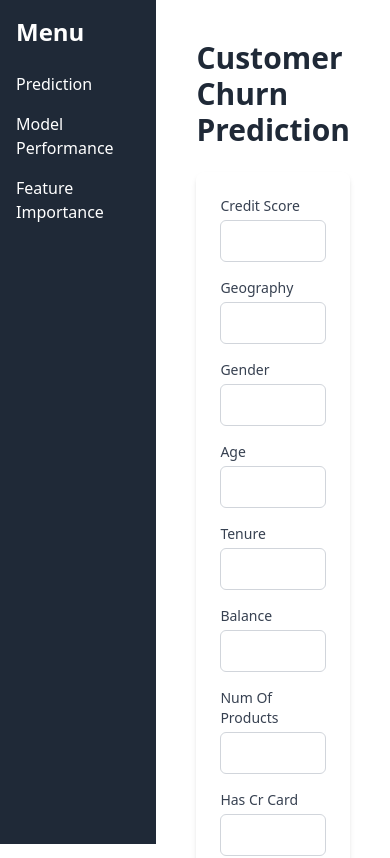
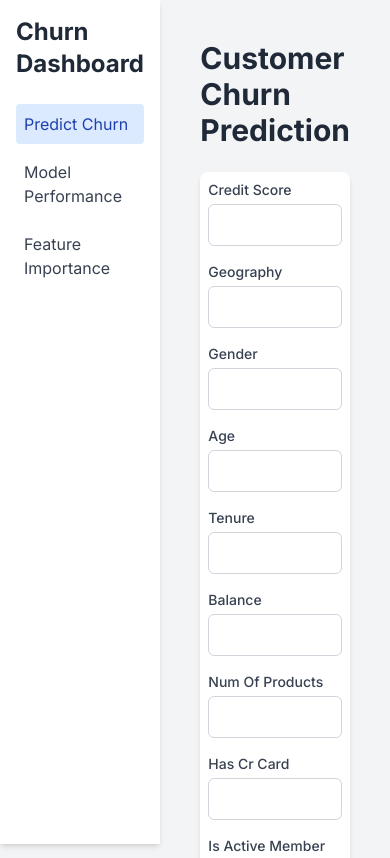
Before and after one commit to S-T-R-A-N-G-E-R/churn_prediction_app, a React (Create React App) app in the folder frontend/churn-prediction-frontend/: page /predict in a window 390 px wide. Shown: the top 858 px of the page. Built offline with nearby package versions, Linux system fonts and the light colour scheme.

Commit message:
Improved UI/UX with responsive design, hover effects, and consistent styling

```diff
--- a/frontend/churn-prediction-frontend/public/index.html
+++ b/frontend/churn-prediction-frontend/public/index.html
@@ -9,6 +9,7 @@
       name="description"
       content="Web site created using create-react-app"
     />
+    <link href="https://fonts.googleapis.com/css2?family=Inter:wght@400;500;700&display=swap" rel="stylesheet">
     <link rel="apple-touch-icon" href="%PUBLIC_URL%/logo192.png" />
     <!--
       manifest.json provides metadata used when your web app is installed on a
--- a/frontend/churn-prediction-frontend/src/App.js
+++ b/frontend/churn-prediction-frontend/src/App.js
@@ -2,8 +2,6 @@ import React from 'react';
 import { BrowserRouter as Router, Route, Routes, Navigate } from 'react-router-dom';
 import Sidebar from './components/Sidebar';
 import './index.css'; // Ensure Tailwind is included
-
-// Placeholder components (we'll build these later)
 import PredictionPage from './components/PredictionPage';
 import ModelPerformancePage from './components/ModelPerformancePage';
 import FeatureImportancePage from './components/FeatureImportancePage';
@@ -18,7 +16,7 @@ function App() {
             <Route path="/predict" element={<PredictionPage />} />
             <Route path="/model-performance" element={<ModelPerformancePage />} />
             <Route path="/feature-importance" element={<FeatureImportancePage />} />
-            <Route path="/" element={<Navigate to="/predict" />} /> {/* Redirect root to /predict */}
+            <Route path="/" element={<Navigate to="/predict" />} />
           </Routes>
         </div>
       </div>
--- a/frontend/churn-prediction-frontend/src/components/PredictionPage.js
+++ b/frontend/churn-prediction-frontend/src/components/PredictionPage.js
@@ -33,7 +33,6 @@ const PredictionPage = () => {
     setError(null);
     setResults(null);
 
-    // Basic validation
     if (!formData.CreditScore || formData.CreditScore < 0 || formData.CreditScore > 1000) {
       setError('Credit Score must be between 0 and 1000');
       return;
@@ -43,7 +42,6 @@ const PredictionPage = () => {
       return;
     }
 
-    // Encode categorical variables
     const processedData = {
       ...formData,
       Gender: formData.Gender === 'Female' ? 1 : 0,
@@ -62,9 +60,8 @@ const PredictionPage = () => {
 
   useEffect(() => {
     if (results && results.shap_values && chartRef.current) {
-      console.log('SHAP Values:', results.shap_values);
       if (chartInstance.current) {
-        chartInstance.current.destroy(); // Destroy previous chart instance
+        chartInstance.current.destroy();
       }
       const ctx = chartRef.current.getContext('2d');
       chartInstance.current = new Chart(ctx, {
@@ -79,31 +76,9 @@ const PredictionPage = () => {
           }]
         },
         options: {
-          scales: {
-            y: {
-              beginAtZero: true,
-              title: {
-                display: true,
-                text: 'SHAP Value'
-              }
-            },
-            x: {
-              title: {
-                display: true,
-                text: 'Features'
-              }
-            }
-          },
-          plugins: {
-            legend: {
-              display: true,
-              position: 'top'
-            },
-            title: {
-              display: true,
-              text: 'Top 5 Feature Contributions'
-            }
-          }
+          scales: { y: { beginAtZero: true }, x: { title: { display: true, text: 'Features' } } },
+          plugins: { legend: { display: true }, title: { display: true, text: 'Top 5 Feature Contributions' } },
+          maintainAspectRatio: false
         }
       });
     }
@@ -112,7 +87,7 @@ const PredictionPage = () => {
   return (
     <div className="p-6 max-w-4xl mx-auto">
       <h2 className="text-3xl font-bold mb-6 text-gray-800">Customer Churn Prediction</h2>
-      <form onSubmit={handleSubmit} className="grid grid-cols-1 md:grid-cols-2 gap-4 bg-white p-6 rounded-lg shadow-md">
+      <form onSubmit={handleSubmit} className="grid grid-cols-1 md:grid-cols-2 gap-4 bg-white card">
         {Object.keys(formData).map((field) => (
           <div key={field}>
             <label className="block text-sm font-medium text-gray-700 capitalize">{field.replace(/([A-Z])/g, ' $1').trim()}</label>
@@ -121,7 +96,7 @@ const PredictionPage = () => {
               name={field}
               value={formData[field]}
               onChange={handleChange}
-              className="mt-1 p-2 border border-gray-300 rounded-md w-full focus:ring-2 focus:ring-blue-500 focus:border-transparent"
+              className="mt-1 p-2 border border-gray-300 rounded-md w-full focus:ring-2 focus:ring-blue-500 focus:border-transparent hover-effect"
               required
               min={field === 'Age' ? 18 : field === 'CreditScore' ? 0 : undefined}
               max={field === 'Age' ? 120 : field === 'CreditScore' ? 1000 : undefined}
@@ -139,21 +114,25 @@ const PredictionPage = () => {
       </form>
       {error && <p className="mt-4 text-red-600">{error}</p>}
       {results && (
-        <div className="mt-8 p-6 bg-white rounded-lg shadow-md">
+        <div className="mt-8 card">
           <h3 className="text-2xl font-bold mb-4 text-gray-800">Results</h3>
-          <p className="mb-2"><strong>Prediction:</strong> {results.prediction === 1 ? 'Churn' : 'No Churn'}</p>
-          <p className="mb-2"><strong>Probability:</strong> {(results.probability * 100).toFixed(2)}%</p>
-          <p className="mb-2"><strong>Risk Category:</strong> {results.risk_category}</p>
-          <p className="mb-2"><strong>CLV/Potential Loss:</strong> ${results.clv_potential_loss.toFixed(2)}</p>
-          <div className="mb-2">
-            <strong>SHAP Chart:</strong>
-            <canvas ref={chartRef} style={{ maxWidth: '100%', height: 'auto' }} />
+          <div className="grid grid-cols-1 md:grid-cols-2 gap-4">
+            <div>
+              <p className="mb-2"><strong>Prediction:</strong> {results.prediction === 1 ? 'Churn' : 'No Churn'}</p>
+              <p className="mb-2"><strong>Probability:</strong> {(results.probability * 100).toFixed(2)}%</p>
+              <p className="mb-2"><strong>Risk Category:</strong> {results.risk_category}</p>
+              <p className="mb-2"><strong>CLV/Potential Loss:</strong> ${results.clv_potential_loss.toFixed(2)}</p>
+            </div>
+            <div className="chart-container">
+              <strong>SHAP Chart:</strong>
+              <canvas ref={chartRef} />
+            </div>
           </div>
           {results.counterfactuals && results.counterfactuals.length > 0 && (
-            <div className="mt-4">
-              <h4 className="text-xl font-semibold mb-2">Counterfactual Suggestions</h4>
+            <div className="mt-4 card">
+              <h4 className="text-xl font-bold mb-2">Counterfactual Suggestions</h4>
               {results.counterfactuals.map((cf, index) => (
-                <div key={index} className="p-4 bg-gray-50 rounded-md mb-2">
+                <div key={index} className="p-4 bg-gray-50 rounded-md mb-2 hover-effect">
                   <p><strong>New Prediction:</strong> {cf.new_prediction}</p>
                   <p><strong>New Probability:</strong> {(cf.new_probability * 100).toFixed(2)}%</p>
                   <p><strong>Changes:</strong></p>
@@ -167,11 +146,11 @@ const PredictionPage = () => {
             </div>
           )}
           {results.recommendations && results.recommendations.length > 0 && (
-            <div className="mt-4">
-              <h4 className="text-xl font-semibold mb-2">Business Recommendations</h4>
+            <div className="mt-4 card">
+              <h4 className="text-xl font-bold mb-2">Business Recommendations</h4>
               <ul className="list-disc pl-5">
                 {results.recommendations.map((rec, index) => (
-                  <li key={index} className="mb-2">{rec}</li>
+                  <li key={index} className="mb-2 hover-effect">{rec}</li>
                 ))}
               </ul>
             </div>
--- a/frontend/churn-prediction-frontend/src/components/Sidebar.js
+++ b/frontend/churn-prediction-frontend/src/components/Sidebar.js
@@ -1,27 +1,44 @@
 import React from 'react';
-import { Link } from 'react-router-dom';
+import { NavLink } from 'react-router-dom';
 
 const Sidebar = () => {
   return (
-    <div className="w-64 h-screen bg-gray-800 text-white p-4">
-      <h2 className="text-2xl font-bold mb-6">Menu</h2>
-      <ul>
-        <li className="mb-4">
-          <Link to="/predict" className="hover:text-blue-400">
-            Prediction
-          </Link>
+    <div className="w-64 bg-white shadow-md h-screen p-4">
+      <h2 className="text-2xl font-bold mb-6 text-gray-800">Churn Dashboard</h2>
+      <nav>
+        <ul className="space-y-2">
+          <li>
+            <NavLink
+              to="/predict"
+              className={({ isActive }) =>
+                `block p-2 rounded hover-effect ${isActive ? 'bg-blue-100 text-blue-800' : 'text-gray-700'}`
+              }
+            >
+              Predict Churn
+            </NavLink>
           </li>
-        <li className="mb-4">
-          <Link to="/model-performance" className="hover:text-blue-400">
+          <li>
+            <NavLink
+              to="/model-performance"
+              className={({ isActive }) =>
+                `block p-2 rounded hover-effect ${isActive ? 'bg-blue-100 text-blue-800' : 'text-gray-700'}`
+              }
+            >
               Model Performance
-          </Link>
+            </NavLink>
           </li>
-        <li className="mb-4">
-          <Link to="/feature-importance" className="hover:text-blue-400">
+          <li>
+            <NavLink
+              to="/feature-importance"
+              className={({ isActive }) =>
+                `block p-2 rounded hover-effect ${isActive ? 'bg-blue-100 text-blue-800' : 'text-gray-700'}`
+              }
+            >
               Feature Importance
-          </Link>
+            </NavLink>
           </li>
         </ul>
+      </nav>
     </div>
   );
 };
--- a/frontend/churn-prediction-frontend/src/index.css
+++ b/frontend/churn-prediction-frontend/src/index.css
@@ -1,3 +1,44 @@
 @tailwind base;
 @tailwind components;
 @tailwind utilities;
+
+@layer base {
+  :root {
+    --primary-color: #1d4ed8; /* Blue-700 */
+    --secondary-color: #9333ea; /* Purple-700 */
+    --background-color: #f3f4f6; /* Gray-100 */
+    --text-color: #1f2937; /* Gray-800 */
+    --card-bg: #ffffff; /* White */
+  }
+
+  body {
+    background-color: var(--background-color);
+    color: var(--text-color);
+    font-family: 'Inter', sans-serif;
+    @apply antialiased;
+  }
+}
+
+@layer components {
+  .card {
+    @apply bg-white rounded-lg shadow-md p-4;
+  }
+
+  .chart-container {
+    @apply relative h-64 md:h-80 lg:h-96;
+  }
+
+  .hover-effect {
+    @apply transition duration-200 hover:bg-gray-100;
+  }
+}
+
+@media (max-width: 640px) {
+  .card {
+    @apply p-2;
+  }
+
+  .chart-container {
+    @apply h-48;
+  }
+}
```
Also changed, not shown: frontend/churn-prediction-frontend/src/components/FeatureImportance.js (added, +83 -0 lines), frontend/churn-prediction-frontend/src/components/FeatureImportancePage.js (+5 -5 lines), frontend/churn-prediction-frontend/src/components/ModelPerformancePage.js (+9 -53 lines). Lines whose indentation alone changed are shown as unchanged.
